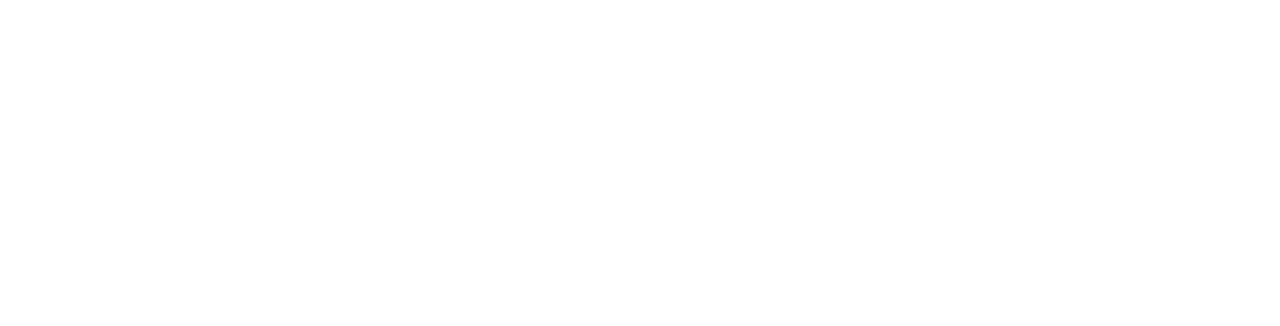
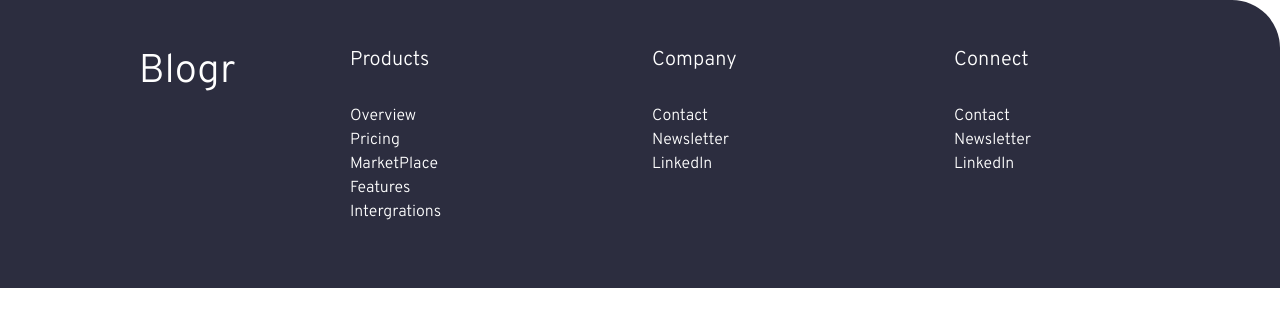
Before and after one commit to web-3-0-group3/BLOG-LANDING-PAGE, a plain HTML site: page index.html in a window 1280 px wide. Drawn offline with Linux system fonts and the light colour scheme.

Commit message:
Development of footer Page by Blessing, Aspect of Blogr Landing Page

```diff
--- a/css/style.css
+++ b/css/style.css
@@ -3,3 +3,11 @@
     padding: 0;
     box-sizing: border-box;
 }
+body{
+    font-family: 'Overpass', sans-serif;
+}
+.footer {
+    border-top-right-radius: 3rem;
+    height: auto;
+    background: hsl(237, 17%, 21%);
+}
--- a/index.html
+++ b/index.html
@@ -1,17 +1,57 @@
 <!DOCTYPE html>
 <html lang="en">
+
 <head>
     <meta charset="UTF-8">
     <meta http-equiv="X-UA-Compatible" content="IE=edge">
     <meta name="viewport" content="width=device-width, initial-scale=1.0">
+    <link rel="preconnect" href="https://fonts.googleapis.com">
+    <link rel="preconnect" href="https://fonts.gstatic.com" crossorigin>
+    <link href="https://fonts.googleapis.com/css2?family=Overpass:wght@300&display=swap" rel="stylesheet">
     <link rel="stylesheet" href="./css/bootstrap.min.css">
     <link rel="stylesheet" href="./css/style.css">
     <title>Welcome to Blogr</title>
 </head>
+
 <body>
 
 
 
+    <!-- Footer Starts Here -->
+    <section class="footer text-white container-fluid p-5 text-center">
+        <div class="row">
+            <div class="col-12 col-md-6 col-lg-3 pb-4">
+                <h1>Blogr</h1>
+            </div>
+            <div class="col-12 col-md-6 col-lg-3 text-start">
+                <h5 class="">Products</h5>
+                <ul class="pt-4 list-unstyled">
+                    <li>Overview</li>
+                    <li>Pricing</li>
+                    <li>MarketPlace</li>
+                    <li>Features</li>
+                    <li>Intergrations</li>
+                </ul>
+            </div>
+            <div class="col-12 col-md-6 col-lg-3 text-start">
+                <h5>Company</h5>
+                <ul class="pt-4 list-unstyled">
+                    <li>Contact</li>
+                    <li>Newsletter</li>
+                    <li>Linkedln</li>
+                </ul>
+            </div>
+            <div class="col-12 col-md-6 col-lg-3 text-start">
+                <h5>Connect</h5>
+                <ul class="pt-4 list-unstyled">
+                    <li>Contact</li>
+                    <li>Newsletter</li>
+                    <li>Linkedln</li>
+                </ul>
+            </div>
+        </div>
+    </section>
     <script src="./js/bootstrap.min.js"></script>
 </body>
+
 </html>
```
